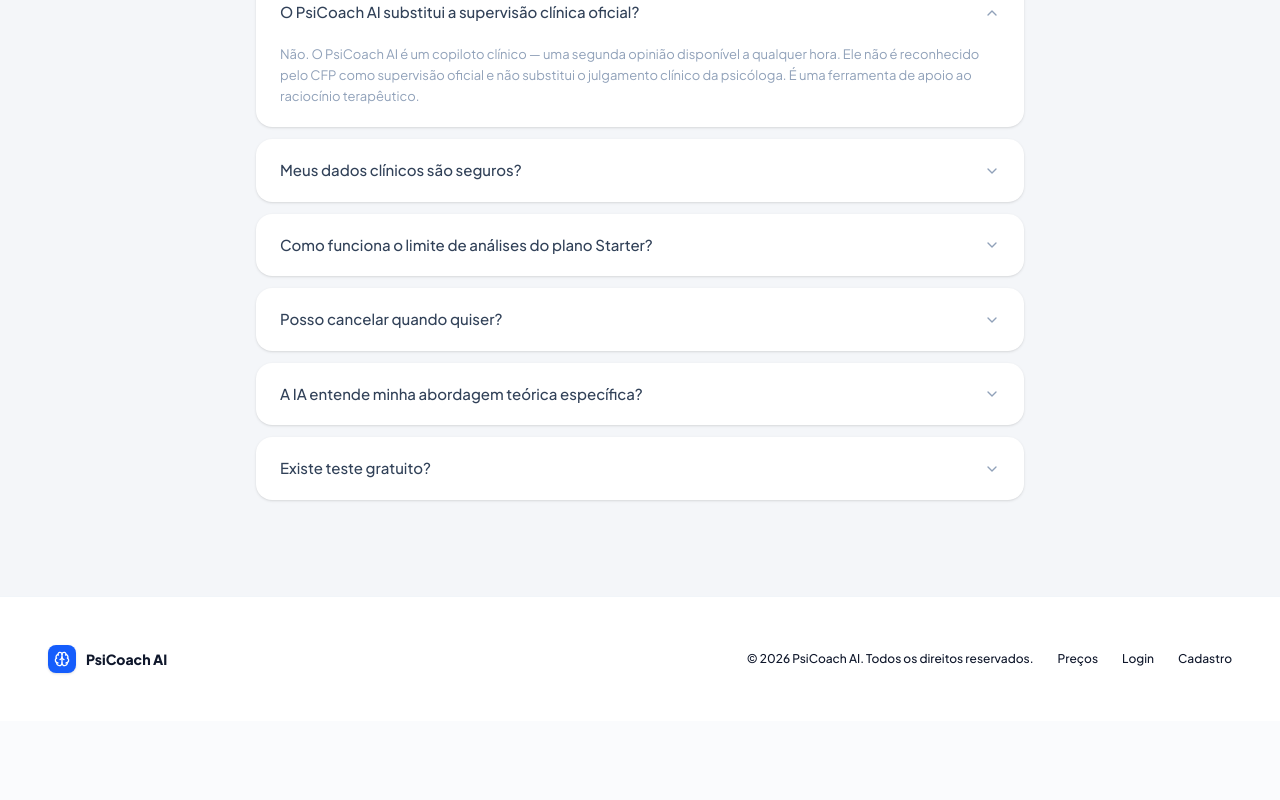
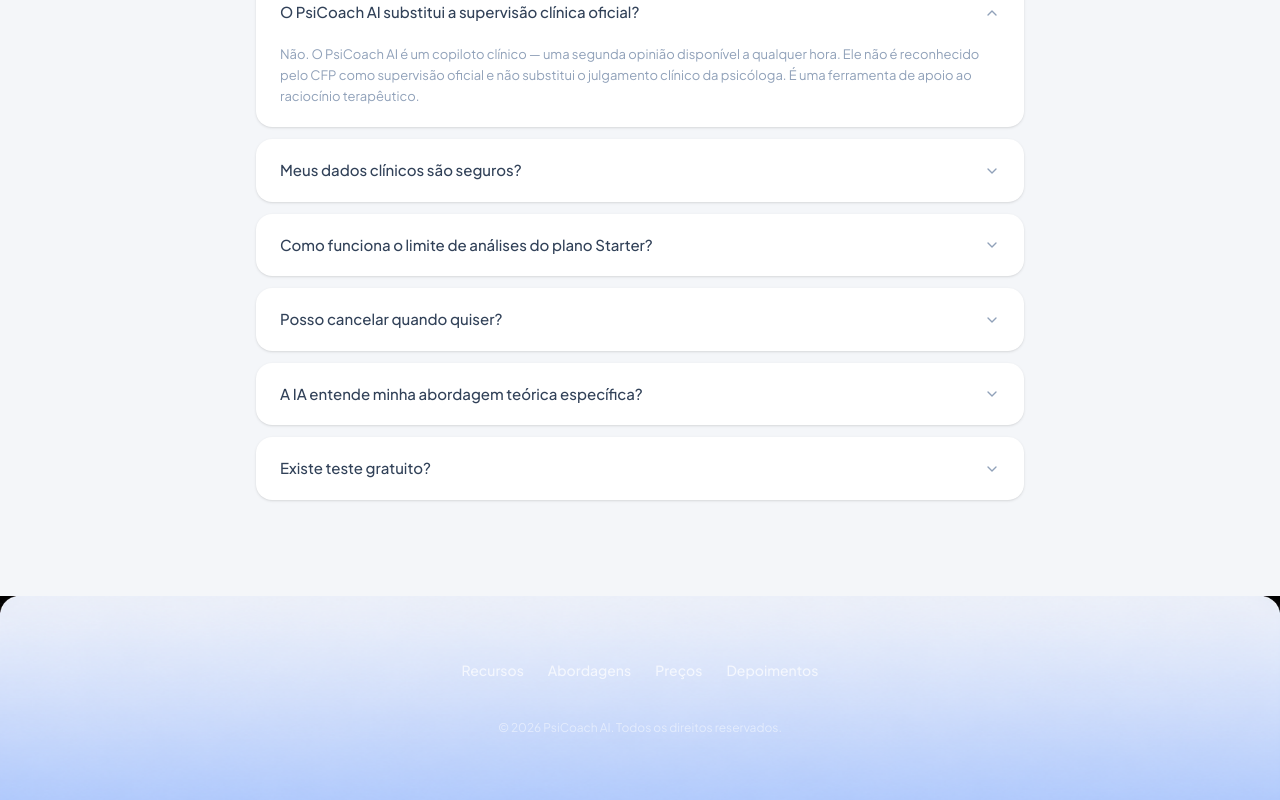
Before and after one commit to derik-dev/psicoach, a Next.js app: page / in a window 1280 px wide. Shown: the part 4870-5670 px from the top of the page. Before the commit the page ends 5591 px from the top, so only its background shows below. Built offline with nearby package versions, Linux system fonts and the light colour scheme.

Commit message:
Adiciona imagem de bg no footer

```diff
--- a/src/app/page.tsx
+++ b/src/app/page.tsx
@@ -508,21 +508,25 @@
       </section>
 
       {/* Footer */}
-      <footer className="border-t border-slate-100 py-12 bg-white text-slate-450 text-xs">
-        <div className="max-w-7xl mx-auto px-6 lg:px-12 flex flex-col md:flex-row items-center justify-between gap-6">
-          <div className="flex items-center gap-2.5">
-            <div className="w-7 h-7 rounded-lg bg-blue-600 flex items-center justify-center shadow shadow-blue-650/15">
-              <Brain className="w-4 h-4 text-white" />
-            </div>
-            <span className="font-extrabold text-sm text-slate-900">PsiCoach AI</span>
+      <footer
+        className="relative text-white"
+        style={{
+          backgroundImage: "url('/imagens/imagem-bg-pc-ft.png')",
+          backgroundSize: '100% auto',
+          backgroundPosition: 'center top',
+          backgroundRepeat: 'no-repeat',
+          backgroundColor: '#4a7cf7',
+        }}
+      >
+        <div className="max-w-6xl mx-auto px-6 py-16 flex flex-col items-center gap-10">
+          <div className="flex items-center gap-6 flex-wrap justify-center text-white/70 text-sm font-medium">
+            <Link href="#diferenciais" className="hover:text-white transition-colors">Recursos</Link>
+            <Link href="#abordagens" className="hover:text-white transition-colors">Abordagens</Link>
+            <Link href="/pricing" className="hover:text-white transition-colors">Preços</Link>
+            <Link href="#depoimentos" className="hover:text-white transition-colors">Depoimentos</Link>
           </div>
 
-          <div className="flex items-center gap-6 flex-wrap justify-center text-slate-550 font-medium">
-            <span>© 2026 PsiCoach AI. Todos os direitos reservados.</span>
-            <Link href="/pricing" className="hover:text-blue-600 transition-colors">Preços</Link>
-            <Link href="/login" className="hover:text-blue-600 transition-colors">Login</Link>
-            <Link href="/cadastro" className="hover:text-blue-600 transition-colors">Cadastro</Link>
-          </div>
+          <p className="text-white/50 text-xs">© 2026 PsiCoach AI. Todos os direitos reservados.</p>
         </div>
       </footer>
 
```
Also changed, not shown: public/imagens/imagem-bg-pc-ft.png (added), public/imagens/img-bg-pc-hero.png.
